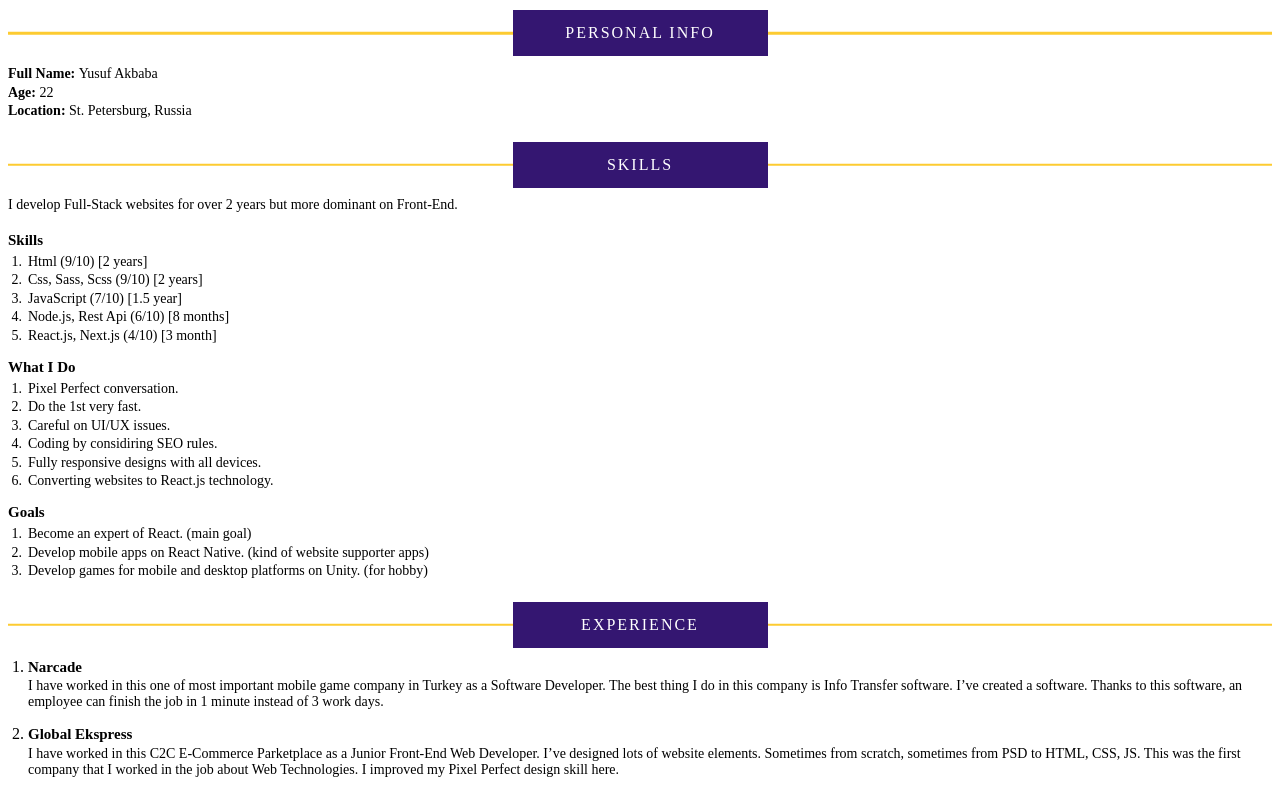
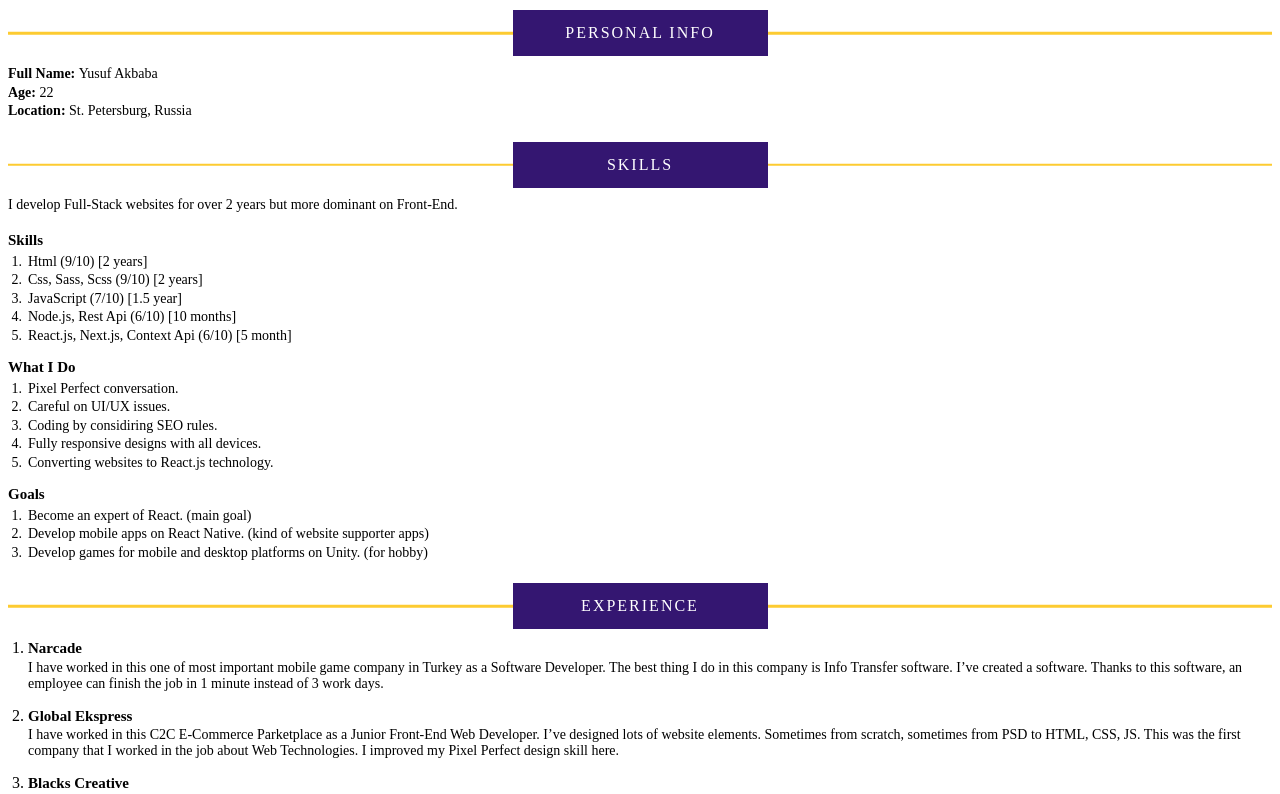
Before and after one commit to yusufcode/mywebsite-next, a Next.js app: page /cv-resume in a window 1280 px wide. Shown: the top 794 px of the page. Built offline with nearby package versions, Linux system fonts and the light colour scheme.

Commit message:
Update cv-resume.js

```diff
--- a/pages/cv-resume.js
+++ b/pages/cv-resume.js
@@ -10,13 +10,12 @@ const skillsList = [
   "Html (9/10) [2 years]",
   "Css, Sass, Scss (9/10) [2 years]",
   "JavaScript (7/10) [1.5 year]",
-  "Node.js, Rest Api (6/10) [8 months]",
-  "React.js, Next.js (4/10) [3 month]"
+  "Node.js, Rest Api (6/10) [10 months]",
+  "React.js, Next.js, Context Api (6/10) [5 month]"
 ]
 
 const doList = [
   "Pixel Perfect conversation.",
-  "Do the 1st very fast.",
   "Careful on UI/UX issues.",
   "Coding by considiring SEO rules.",
   "Fully responsive designs with all devices.",
```
